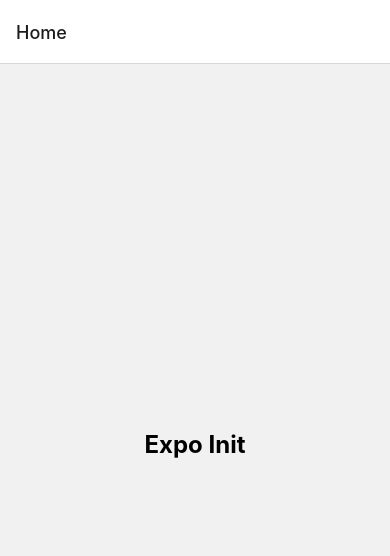
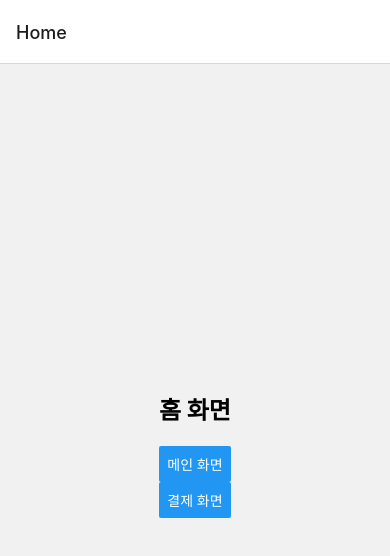
Before and after one commit to O-DI-GA/odiga_pos, a React Native app: screen /Home in a window 390 px wide. Shown: the top 556 px of the page. Built offline with nearby package versions, Linux system fonts and the light colour scheme.

Commit message:
🧪 Test: add temporary navigation buttons for Main and Payment screens

```diff
--- a/screens/Home.js
+++ b/screens/Home.js
@@ -4,7 +4,12 @@
 const Home = ({ navigation }) => {
   return (
     <View style={styles.container}>
-      <Text style={styles.title}>Expo Init</Text>
+      <Text style={styles.title}>홈 화면</Text>
+      <Button title="메인 화면" onPress={() => navigation.navigate("Main")} />
+      <Button
+        title="결제 화면"
+        onPress={() => navigation.navigate("Payment")}
+      />
       <StatusBar style="auto" />
     </View>
   );
```
